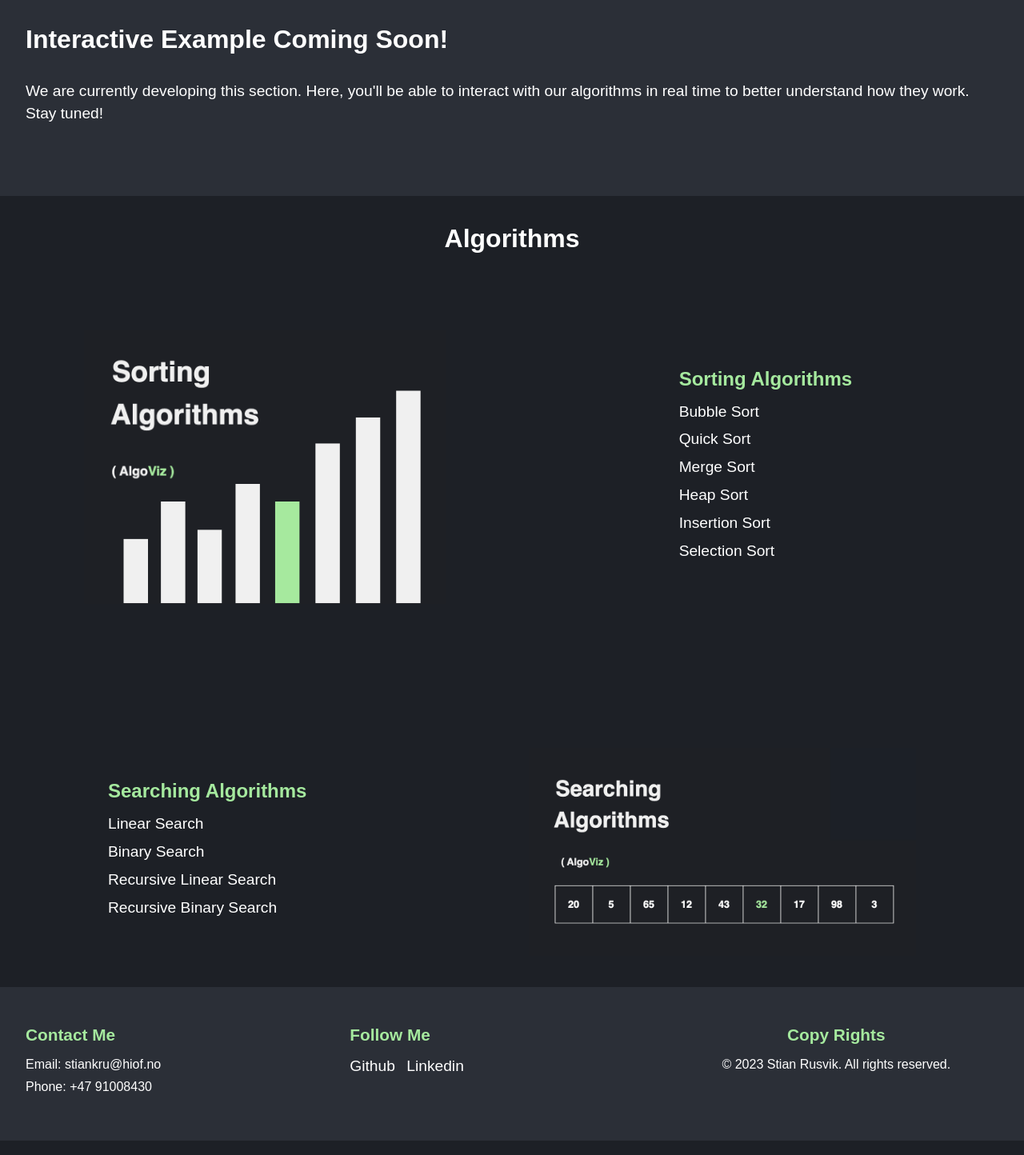
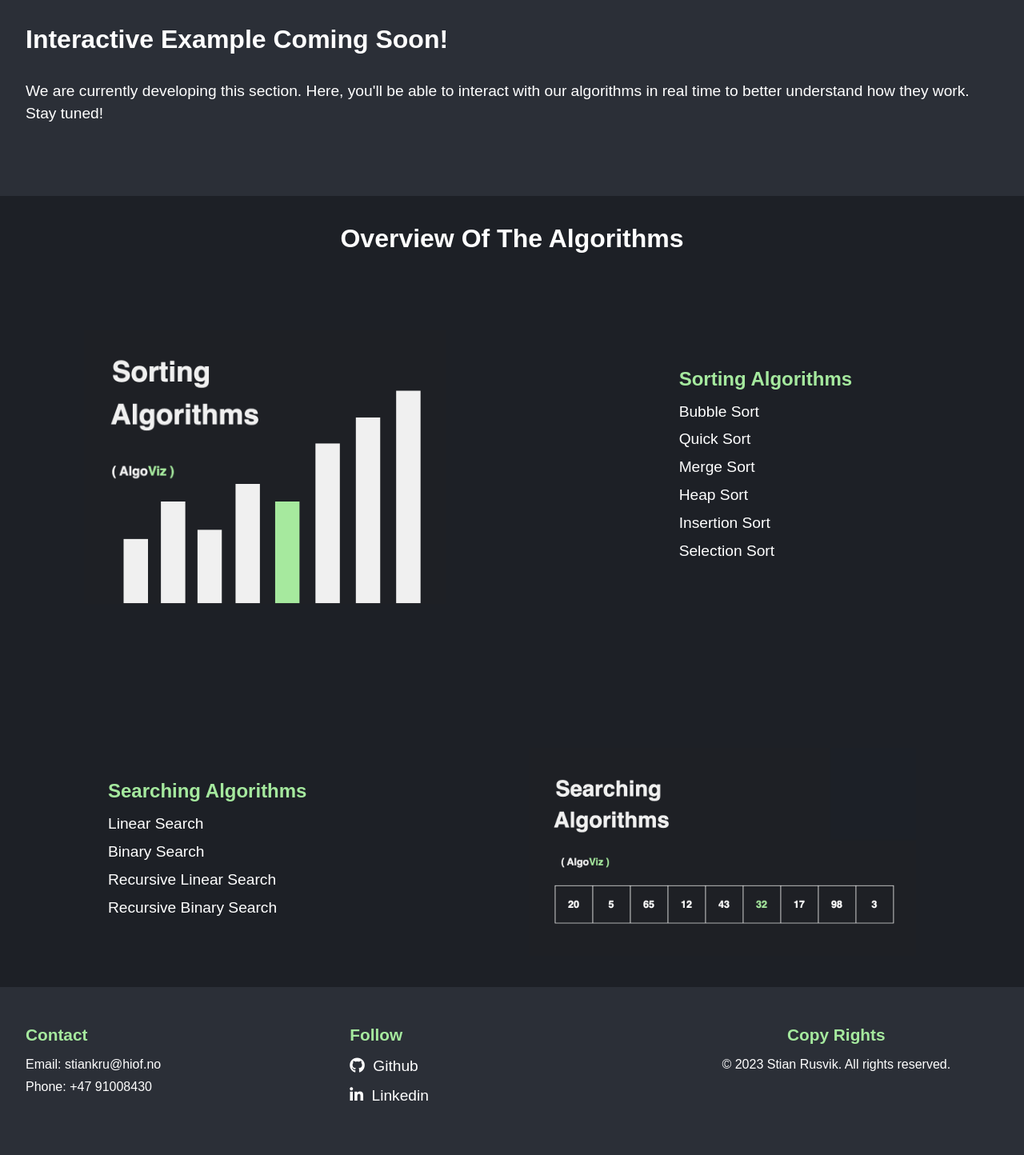
Before and after one commit to stian96/algorithm-visualizer, a Python web app: template app/templates/index.html in a window 1280 px wide. Shown: the part 972-2416 px from the top of the page at 80% size. Run offline with Jinja, Linux system fonts and the light colour scheme; the template is opened without the code that fills it, so the values that code supplies are empty.

Commit message:
added icons for github and linkedin.

```diff
--- a/app/static/css/style.css
+++ b/app/static/css/style.css
@@ -231,8 +231,12 @@
 }
 
 .social-links a {
-    display: inline-block;
-    margin-right: 10px;
+    display: block;
+    margin-bottom: 15px;
+}
+
+.social-links i {
+    margin-right: 5px;
 }
 
 .footer-content a:hover {
--- a/app/templates/index.html
+++ b/app/templates/index.html
@@ -7,6 +7,7 @@
     <meta name="keywords" content="Algorithms, Data structures, Visualizer, Python, Javascript">
     <meta name="author" content="Stian Rusvik">
     <link rel="stylesheet" type="text/css" href="../static/css/style.css">
+    <link rel="stylesheet" href="https://cdnjs.cloudflare.com/ajax/libs/font-awesome/5.15.3/css/all.min.css">
     <title>Algorithm Visualizer</title>
 </head>
 <body>
@@ -63,7 +64,7 @@
             </p>
         </section>
         <section id="algorithms">
-            <h2>Algorithms</h2>
+            <h2>Overview Of The Algorithms</h2>
             <div class="sorting-container">
                 <div class="category-image">
                     <img src="../static/img/image.png" alt="Sorting Algorithms Image">
@@ -102,14 +103,18 @@
     <footer>
         <div class="footer-content">
             <div class="contact-info">
-                <h3>Contact Me</h3>
+                <h3>Contact</h3>
                 <p>Email: stiankru@hiof.no</p>
                 <p>Phone: +47 91008430</p>
             </div>
             <div class="social-links">
-                <h3>Follow Me</h3>
-                <a href="https://github.com/stian96" target="_blank">Github</a>
-                <a href="https://www.linkedin.com/in/stian-rusvik/" target="_blank">Linkedin</a>
+                <h3>Follow</h3>
+                <a href="https://github.com/stian96" target="_blank">
+                    <i class="fab fa-github"></i> Github
+                </a>
+                <a href="https://www.linkedin.com/in/stian-rusvik/" target="_blank">
+                    <i class="fab fa-linkedin-in"></i> Linkedin
+                </a>
             </div>
             <div class="copyright-info">
                 <h3>Copy Rights</h3>
```
